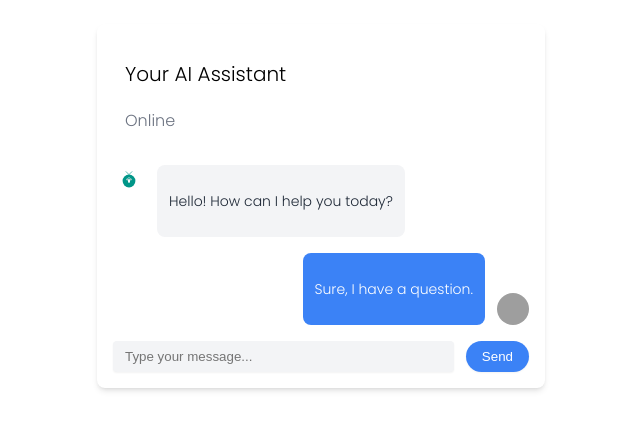
After one commit to wodoame/planner, a Django app: template core/templates/core/chat-component.html in a window 1280 px wide. The commit adds this page. Shown: the top 430 px of the page, without its empty margins (319-959 px from the left). Run offline with Django 4.2, Linux system fonts and the light colour scheme; the template is opened without the code that fills it, so the values that code supplies are empty; some libraries are stand-ins or nearby versions; grey boxes are pictures that could not be loaded.

Commit message:
third commit

```diff
--- a/core/models.py
+++ b/core/models.py
@@ -24,13 +24,13 @@ class Label(models.Model):
     theme = models.CharField(max_length=128, choices=label_themes, null=True)
 
     def __str__(self) -> str:
-        return self.title[:25] + '...'
+        return self.title
 
 
 class Task(models.Model):
     label = models.ForeignKey(Label, on_delete=models.SET_NULL, related_name='tasks', null=True)
     title = models.CharField(max_length=128)
-    description = models.CharField(max_length=255, null=True, blank=True)
+    description = models.TextField(max_length=255, null=True, blank=True)
     deadline = models.DateTimeField(null=True)
     status = models.CharField(max_length=128, null=True)
     date_created = models.DateTimeField(auto_now_add=True, null=True, blank=True)
--- a/core/static/css/tailwindcss/dist/output.css
+++ b/core/static/css/tailwindcss/dist/output.css
@@ -102,20 +102,37 @@
   position: fixed
 }
 
-.tw-absolute {
-  position: absolute
-}
-
 .tw-relative {
   position: relative
 }
 
-.tw-sticky {
-  position: sticky
+.tw-bottom-0 {
+  bottom: 0px
 }
 
-.tw-bottom-0 {
-  bottom: 0px
+.tw-z-\[1\] {
+  z-index: 1
+}
+
+.tw-z-\[2\] {
+  z-index: 2
+}
+
+.tw-mx-auto {
+  margin-left: auto;
+  margin-right: auto
+}
+
+.tw-mb-4 {
+  margin-bottom: 1rem
+}
+
+.tw-ml-3 {
+  margin-left: 0.75rem
+}
+
+.tw-mt-4 {
+  margin-top: 1rem
 }
 
 .tw-flex {
@@ -124,6 +141,14 @@
 
 .tw-grid {
   display: grid
+}
+
+.tw-h-8 {
+  height: 2rem
+}
+
+.tw-min-h-screen {
+  min-height: 100vh
 }
 
 .tw-w-6 {
@@ -138,16 +163,42 @@
   width: 100%
 }
 
-.tw-w-7 {
-  width: 1.75rem
+.tw-max-w-md {
+  max-width: 28rem
+}
+
+.tw-flex-1 {
+  flex: 1 1 0%
 }
 
 .tw-items-start {
   align-items: flex-start
 }
 
+.tw-items-end {
+  align-items: flex-end
+}
+
+.tw-items-center {
+  align-items: center
+}
+
+.tw-justify-end {
+  justify-content: flex-end
+}
+
 .tw-justify-between {
   justify-content: space-between
+}
+
+.tw-gap-2 {
+  gap: 0.5rem
+}
+
+.tw-space-y-4 > :not([hidden]) ~ :not([hidden]) {
+  --tw-space-y-reverse: 0;
+  margin-top: calc(1rem * calc(1 - var(--tw-space-y-reverse)));
+  margin-bottom: calc(1rem * var(--tw-space-y-reverse))
 }
 
 .tw-overflow-hidden {
@@ -160,6 +211,30 @@
 
 .tw-whitespace-nowrap {
   white-space: nowrap
+}
+
+.tw-rounded {
+  border-radius: 0.25rem
+}
+
+.tw-rounded-full {
+  border-radius: 9999px
+}
+
+.tw-rounded-lg {
+  border-radius: 0.5rem
+}
+
+.tw-rounded-md {
+  border-radius: 0.375rem
+}
+
+.tw-border-0 {
+  border-width: 0px
+}
+
+.tw-border-e-\[3px\] {
+  border-inline-end-width: 3px
 }
 
 .tw-border-s-4 {
@@ -186,34 +261,19 @@
   border-inline-start-color: rgb(51 95 62 / var(--tw-border-opacity))
 }
 
-.tw-bg-sky-500 {
+.tw-bg-blue-500 {
   --tw-bg-opacity: 1;
-  background-color: rgb(14 165 233 / var(--tw-bg-opacity))
+  background-color: rgb(59 130 246 / var(--tw-bg-opacity))
 }
 
-.tw-bg-slate-500 {
+.tw-bg-dark-theme {
   --tw-bg-opacity: 1;
-  background-color: rgb(100 116 139 / var(--tw-bg-opacity))
+  background-color: rgb(15 15 15 / var(--tw-bg-opacity))
 }
 
-.tw-bg-black {
+.tw-bg-gray-100 {
   --tw-bg-opacity: 1;
-  background-color: rgb(0 0 0 / var(--tw-bg-opacity))
-}
-
-.tw-bg-theme-1 {
-  --tw-bg-opacity: 1;
-  background-color: rgb(47 128 237 / var(--tw-bg-opacity))
-}
-
-.tw-bg-theme-2 {
-  --tw-bg-opacity: 1;
-  background-color: rgb(155 81 224 / var(--tw-bg-opacity))
-}
-
-.tw-bg-slate-200 {
-  --tw-bg-opacity: 1;
-  background-color: rgb(226 232 240 / var(--tw-bg-opacity))
+  background-color: rgb(243 244 246 / var(--tw-bg-opacity))
 }
 
 .tw-bg-slate-100 {
@@ -221,43 +281,21 @@
   background-color: rgb(241 245 249 / var(--tw-bg-opacity))
 }
 
-.tw-bg-slate-400 {
+.tw-bg-white {
   --tw-bg-opacity: 1;
-  background-color: rgb(148 163 184 / var(--tw-bg-opacity))
-}
-
-.tw-bg-theme-3 {
-  --tw-bg-opacity: 1;
-  background-color: rgb(237 155 47 / var(--tw-bg-opacity))
-}
-
-.tw-bg-theme-4 {
-  --tw-bg-opacity: 1;
-  background-color: rgb(51 95 62 / var(--tw-bg-opacity))
-}
-
-.tw-fill-theme-1 {
-  fill: #2F80ED
-}
-
-.tw-fill-white {
-  fill: #fff
-}
-
-.tw-fill-black {
-  fill: #000
+  background-color: rgb(255 255 255 / var(--tw-bg-opacity))
 }
 
 .tw-stroke-black {
   stroke: #000
 }
 
-.tw-stroke-theme-1 {
-  stroke: #2F80ED
+.tw-stroke-white {
+  stroke: #fff
 }
 
-.tw-stroke-white {
-  stroke: #fff
+.tw-p-1 {
+  padding: 0.25rem
 }
 
 .tw-p-2 {
@@ -266,6 +304,10 @@
 
 .tw-p-3 {
   padding: 0.75rem
+}
+
+.tw-p-4 {
+  padding: 1rem
 }
 
 .tw-px-3 {
@@ -281,6 +323,39 @@
 .tw-px-5 {
   padding-left: 1.25rem;
   padding-right: 1.25rem
+}
+
+.tw-py-2 {
+  padding-top: 0.5rem;
+  padding-bottom: 0.5rem
+}
+
+.tw-text-sm {
+  font-size: 0.875rem;
+  line-height: 1.25rem
+}
+
+.tw-text-xl {
+  font-size: 1.25rem;
+  line-height: 1.75rem
+}
+
+.tw-font-bold {
+  font-weight: 700
+}
+
+.tw-font-medium {
+  font-weight: 500
+}
+
+.tw-text-gray-500 {
+  --tw-text-opacity: 1;
+  color: rgb(107 114 128 / var(--tw-text-opacity))
+}
+
+.tw-text-gray-800 {
+  --tw-text-opacity: 1;
+  color: rgb(31 41 55 / var(--tw-text-opacity))
 }
 
 .tw-text-slate-500 {
@@ -308,6 +383,11 @@
   color: rgb(51 95 62 / var(--tw-text-opacity))
 }
 
+.tw-text-white {
+  --tw-text-opacity: 1;
+  color: rgb(255 255 255 / var(--tw-text-opacity))
+}
+
 .tw-underline {
   text-decoration-line: underline
 }
@@ -316,15 +396,9 @@
   text-underline-offset: 8px
 }
 
-.tw-shadow-sm {
-  --tw-shadow: 0 1px 2px 0 rgb(0 0 0 / 0.05);
-  --tw-shadow-colored: 0 1px 2px 0 var(--tw-shadow-color);
-  box-shadow: var(--tw-ring-offset-shadow, 0 0 #0000), var(--tw-ring-shadow, 0 0 #0000), var(--tw-shadow)
-}
-
-.tw-shadow {
-  --tw-shadow: 0 1px 3px 0 rgb(0 0 0 / 0.1), 0 1px 2px -1px rgb(0 0 0 / 0.1);
-  --tw-shadow-colored: 0 1px 3px 0 var(--tw-shadow-color), 0 1px 2px -1px var(--tw-shadow-color);
+.tw-shadow-lg {
+  --tw-shadow: 0 10px 15px -3px rgb(0 0 0 / 0.1), 0 4px 6px -4px rgb(0 0 0 / 0.1);
+  --tw-shadow-colored: 0 10px 15px -3px var(--tw-shadow-color), 0 4px 6px -4px var(--tw-shadow-color);
   box-shadow: var(--tw-ring-offset-shadow, 0 0 #0000), var(--tw-ring-shadow, 0 0 #0000), var(--tw-shadow)
 }
 
@@ -334,10 +408,23 @@
   box-shadow: var(--tw-ring-offset-shadow, 0 0 #0000), var(--tw-ring-shadow, 0 0 #0000), var(--tw-shadow)
 }
 
-@media (min-width: 768px) {
-  .md\:tw-hidden {
-    display: none
-  }
+.tw-shadow-sm {
+  --tw-shadow: 0 1px 2px 0 rgb(0 0 0 / 0.05);
+  --tw-shadow-colored: 0 1px 2px 0 var(--tw-shadow-color);
+  box-shadow: var(--tw-ring-offset-shadow, 0 0 #0000), var(--tw-ring-shadow, 0 0 #0000), var(--tw-shadow)
+}
+
+.hover\:tw-bg-blue-600:hover {
+  --tw-bg-opacity: 1;
+  background-color: rgb(37 99 235 / var(--tw-bg-opacity))
+}
+
+.focus\:tw-outline-blue-600:focus {
+  outline-color: #2563eb
+}
+
+.focus\:tw-outline-theme-1:focus {
+  outline-color: #2F80ED
 }
 
 @media (min-width: 1024px) {
@@ -356,9 +443,4 @@
   .lg\:tw-p-4 {
     padding: 1rem
   }
-
-  .lg\:tw-px-4 {
-    padding-left: 1rem;
-    padding-right: 1rem
-  }
 }
--- /dev/null
+++ b/core/templates/core/chat-component.html
@@ -0,0 +1,101 @@
+<!DOCTYPE html>
+<html lang="en">
+<head>
+    <meta charset="UTF-8">
+    <meta name="viewport" content="width=device-width, initial-scale=1.0">
+    <title>Document</title>
+    <link rel="stylesheet" href="../../static/css/tailwindcss/dist/output.css">
+    <style>
+        @font-face {
+            font-family: 'Poppins-light';
+            src:url("../../static/fonts/Poppins/Poppins-light.ttf");
+        }
+
+        @font-face {
+            font-family: 'Poppins-medium';
+            src:url("/static/fonts/Poppins/Poppins-medium.ttf");
+        }
+
+        body{
+            font-family: 'Poppins-light';
+        }
+
+
+        svg{
+            max-width: 100%;
+        }
+    </style>
+</head>
+<body>
+  <!-- component from  https://tailwindcomponents.com/  -->
+    <!-- component -->
+<div class="tw-max-w-md tw-mx-auto tw-p-4">
+    <!-- Chat Container -->
+    <div class="tw-bg-white tw-rounded-lg tw-shadow-md tw-p-4">
+      <!-- Chat Header -->
+      <div class="tw-flex tw-items-center tw-mb-4">
+        <div class="tw-ml-3">
+          <p class="tw-text-xl tw-font-medium">Your AI Assistant</p>
+          <p class="tw-text-gray-500">Online</p>
+        </div>
+      </div>
+
+      <!-- Chat Messages -->
+      <div class="tw-space-y-4">
+        <!-- Received Message -->
+        <div class="tw-flex tw-items-start">
+          <svg
+              xmlns="http://www.w3.org/2000/svg"
+              viewBox="0 0 100 100"
+              width="100"
+              height="100"
+              fill="#009688"
+              class="tw-w-8 tw-h-8 tw-rounded-full"
+              >
+
+              <!-- Robot Face -->
+              <circle cx="50" cy="50" r="20" fill="#009688" />
+              <circle cx="50" cy="40" r="2" fill="#fff" />
+              <rect x="47" y="45" width="6" height="10" fill="#fff" />
+              <circle cx="50" cy="65" r="3" fill="#009688" />
+
+              <!-- Robot Eyes -->
+              <circle cx="45" cy="45" r="3" fill="#fff" />
+              <circle cx="55" cy="45" r="3" fill="#fff" />
+              <circle cx="45" cy="45" r="1" fill="#000" />
+              <circle cx="55" cy="45" r="1" fill="#000" />
+
+              <!-- Robot Antennas -->
+              <line x1="50" y1="30" x2="40" y2="20" stroke="#009688" stroke-width="2" />
+              <line x1="50" y1="30" x2="60" y2="20" stroke="#009688" stroke-width="2" />
+              </svg>
+          <div class="tw-ml-3 tw-bg-gray-100 tw-p-3 tw-rounded-lg">
+            <p class="tw-text-sm tw-text-gray-800">Hello! How can I help you today?</p>
+          </div>
+        </div>
+
+        <!-- Sent Message -->
+        <div class="tw-flex tw-items-end tw-justify-end">
+          <div class="tw-bg-blue-500 tw-p-3 tw-rounded-lg">
+            <p class="tw-text-sm tw-text-white">Sure, I have a question.</p>
+          </div>
+          <img src="https://pbs.twimg.com/profile_images/1707101905111990272/Z66vixO-_normal.jpg" alt="Other User Avatar" class="tw-w-8 tw-h-8 tw-rounded-full tw-ml-3" />
+        </div>
+      </div>
+
+      <!-- Chat Input -->
+      <div class="tw-mt-4 tw-flex tw-items-center">
+        <input
+          type="text"
+          placeholder="Type your message..."
+          class="tw-flex-1 tw-py-2 tw-px-3 tw-rounded tw-bg-gray-100 focus:tw-outline-blue-600 tw-border-0 tw-shadow-sm"
+        />
+        <button class="tw-bg-blue-500 tw-text-white tw-px-4 tw-py-2 tw-rounded-full tw-ml-3 hover:tw-bg-blue-600 tw-border-0 tw-shadow-sm">Send</button>
+      </div>
+    </div>
+  </div>
+
+
+
+</body>
+</html>
--- a/core/urls.py
+++ b/core/urls.py
@@ -1,5 +1,7 @@
 from django.urls import path
 import core.views  as core_views
 urlpatterns = [
+    # path('', core_views.createTask, name='create-task'),
     path('', core_views.index, name='index'),
-    ]
+    path('create-task/', core_views.createTask, name='create-task')
+]
--- a/planner/settings.py
+++ b/planner/settings.py
@@ -37,7 +37,8 @@ INSTALLED_APPS = [
     'django.contrib.sessions',
     'django.contrib.messages',
     'django.contrib.staticfiles',
-    'core'
+    'core',
+    'widget_tweaks'
 ]
 
 MIDDLEWARE = [
--- a/tailwind.config.js
+++ b/tailwind.config.js
@@ -12,6 +12,7 @@ module.exports = {
         'theme-2': '#9B51E0',
         'theme-3':'#ED9B2F',
         'theme-4':'#335F3E',
+        'dark-theme': '#0F0F0F',
       }
     },
   },
```
Also changed, not shown: core/forms.py (added, +7 -0 lines), core/templates/core/base.html (+12 -2 lines), core/templates/core/create-task.html (added, +65 -0 lines), core/templates/core/css-counter.html (added, +47 -0 lines), core/templates/core/flex-box.html (added, +66 -0 lines), core/templates/core/index.html (+80 -11 lines), core/views.py (+24 -6 lines), core/migrations/0007_alter_task_description.py (added), db.sqlite3, 1 other file.
